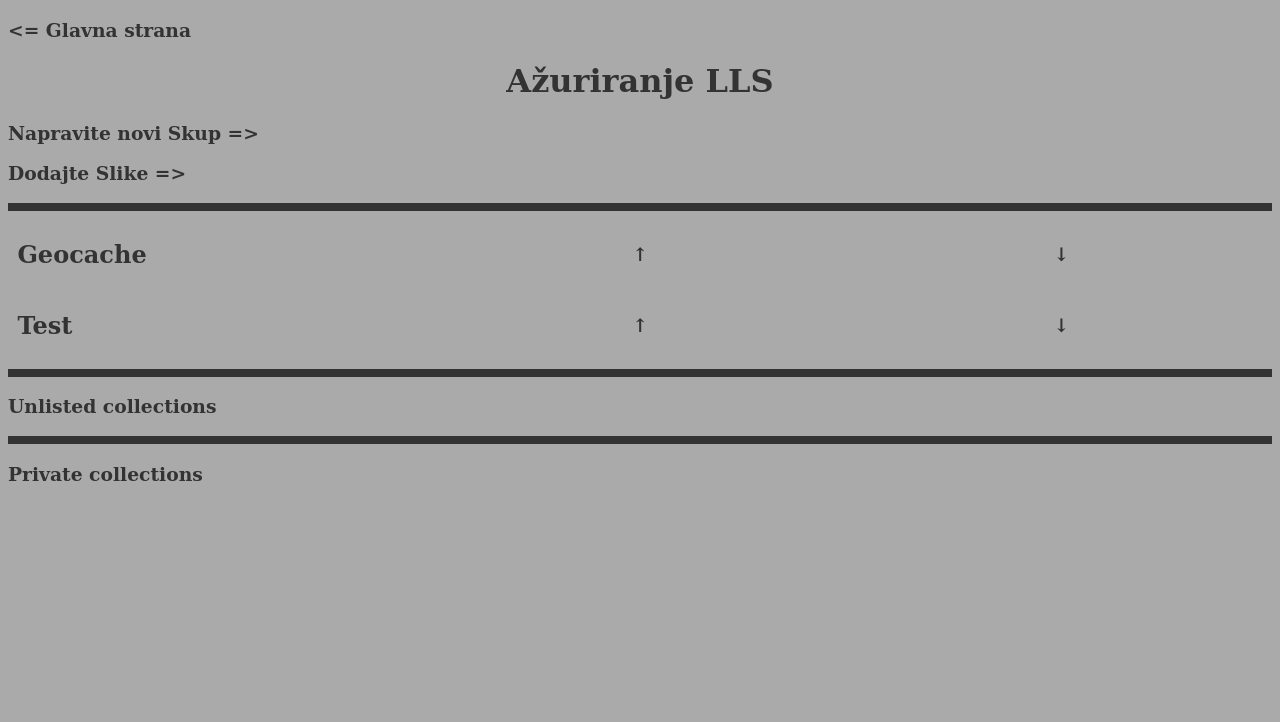
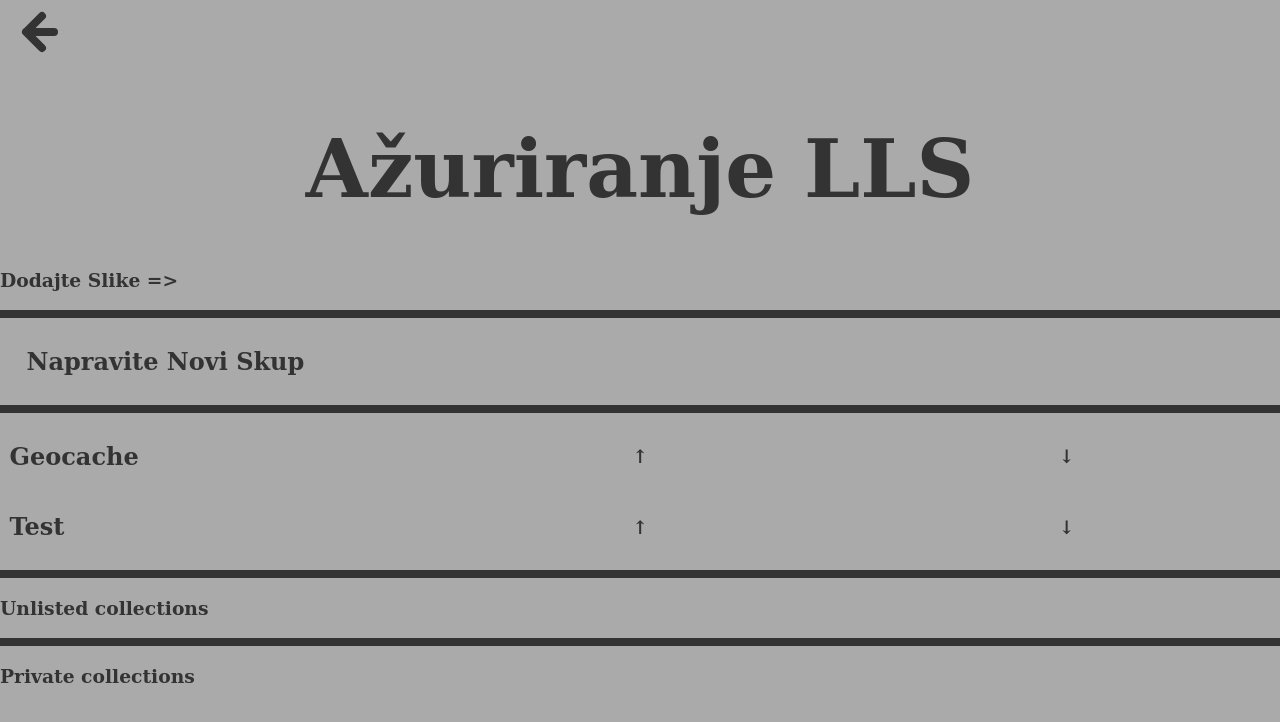
Before and after one commit to lomjek/my-Little-Photo-Website, a PHP site: page /update/main.php in a window 1280 px wide. Shown: the top 722 px of the page. Run offline with PHP 8.4, Linux system fonts and the light colour scheme.

Commit message:
Polished css and added arrow instead of text

```diff
--- a/data/style.css
+++ b/data/style.css
@@ -1,8 +1,19 @@
-/*****************************************************/
-/*  This file is part of 'my Little Photo Website'   */
-/* It is published on github under the MIT License:  */
-/* https://github.com/lomjek/my-Little-Photo-Website */
-/*****************************************************/
+/*******************************************************/
+/*   This file is part of 'my Little Photo Website'    */
+/* It is published on github under the LGPLv3 License: */
+/*  https://github.com/lomjek/my-Little-Photo-Website  */
+/*******************************************************/
+
+* {
+	border: 0;
+}
+
+.Home {
+    text-align: left;
+    cursor: pointer;
+    width: clamp(0.7rem, 8vw, 4rem);
+    height: clamp(0.7rem, 8vw, 4rem);
+}
 
 h1 {
 	text-align: center;
@@ -25,6 +36,7 @@ h4 {
 hr {
 	background-color: #333;
 	clear: both;
+	width: 100%;
 	margin-top: 1vh;
 	margin-bottom: 1vh;
 	padding-bottom: 1vh;
@@ -39,6 +51,12 @@ footer{
 }
 body {
 	background-color: #aaa;
+	margin: 0;
+}
+
+.margin_10_px {
+	margin-left: 10px;
+	margin-right: 10px;
 }
 
 td{
--- a/update/images/index.php
+++ b/update/images/index.php
@@ -23,7 +23,9 @@ $order = get_collections();
 </head>
 
 <body>
-    <h3 id="leave" onclick="window.location = '/update/'">← Ažuriranje LLS</h3>
+	<svg class="Home margin_10_px" viewBox="0 0 16 16" onclick="window.location.assign('/update/')">
+		<path fill="none" stroke="#333" stroke-linecap="round" stroke-linejoin="round" stroke-width="2" d="M11 8H4l4 4M4 8l4-4"/>
+	</svg>
 
     <h1 id='Title'>Dodajte Slike</h1>
 
--- a/update/main.css
+++ b/update/main.css
@@ -1,8 +1,12 @@
-/*****************************************************/
-/*  This file is part of 'my Little Photo Website'   */
-/* It is published on github under the MIT License:  */
-/* https://github.com/lomjek/my-Little-Photo-Website */
-/*****************************************************/
+/*******************************************************/
+/*   This file is part of 'my Little Photo Website'    */
+/* It is published on github under the LGPLv3 License: */
+/*  https://github.com/lomjek/my-Little-Photo-Website  */
+/*******************************************************/
+
+#Title {
+    font-size: clamp(1rem, 10vw, 5rem);
+}
 
 table {
     border-collapse: collapse;
--- a/update/main.php
+++ b/update/main.php
@@ -1,10 +1,10 @@
 <?php
 
-/*****************************************************/
-/*  This file is part of 'my Little Photo Website'   */
-/* It is published on github under the MIT License:  */
-/* https://github.com/lomjek/my-Little-Photo-Website */
-/*****************************************************/
+/*******************************************************/
+/*   This file is part of 'my Little Photo Website'    */
+/* It is published on github under the LGPLv3 License: */
+/*  https://github.com/lomjek/my-Little-Photo-Website  */
+/*******************************************************/
 
 require $_SERVER['DOCUMENT_ROOT'] . '/data/server.php';
 require $_SERVER['DOCUMENT_ROOT'] . '/libs/collections.php';
@@ -46,14 +46,24 @@ function display_unlisted_collection(string $collection): void
 </head>
 
 <body>
-    <h3 onclick="window.location.assign('/')">
-        <= Glavna strana</h3>
+	<svg class="Home margin_10_px" viewBox="0 0 16 16" onclick="window.location.assign('/')">
+		<path fill="none" stroke="#333" stroke-linecap="round" stroke-linejoin="round" stroke-width="2" d="M11 8H4l4 4M4 8l4-4"/>
+	</svg>
+
 	<h1 id="Title">Ažuriranje LLS</h1>
 
-            <h3 id='open_update' onclick="window.location.assign('/update/collection/new')">Napravite novi Skup =></h3>
 	<h3 id='open_update' onclick="window.location.assign('/update/images')">Dodajte Slike =></h3>
 
 	<hr>
+
+	<table class="collections_content" style="background-color: ' . $colors[0] . ';" id="' . $collection . '">
+		<td onclick="window.location='/update/collection/new/'">
+			<h2 style="text-align: left; margin-left: 2%; color:' . $colors[1] . '; float: left;">Napravite Novi Skup</h2>
+		</td>
+	</table>
+
+	<hr>
+
 	<div id="Images">
 		<?php
 			foreach (get_collections_from_csv() as $collection) {
@@ -76,6 +86,7 @@ function display_unlisted_collection(string $collection): void
 	<hr>
 
 	<h3>Private collections</h3>
+
 	<div>
 		<?php
 			foreach (get_unlisted_collections(true) as $collection) {
```
Also changed, not shown: data/photos.css (+7 -6 lines), index.css (+18 -2 lines), index.php (+14 -11 lines), photos/main.php (deleted, +0 -96 lines), photos/photos.php (added, +102 -0 lines), update/collection/main.js (+6 -5 lines), update/collection/main.php (+19 -8 lines), photos/.htaccess. Lines whose indentation alone changed are shown as unchanged.
